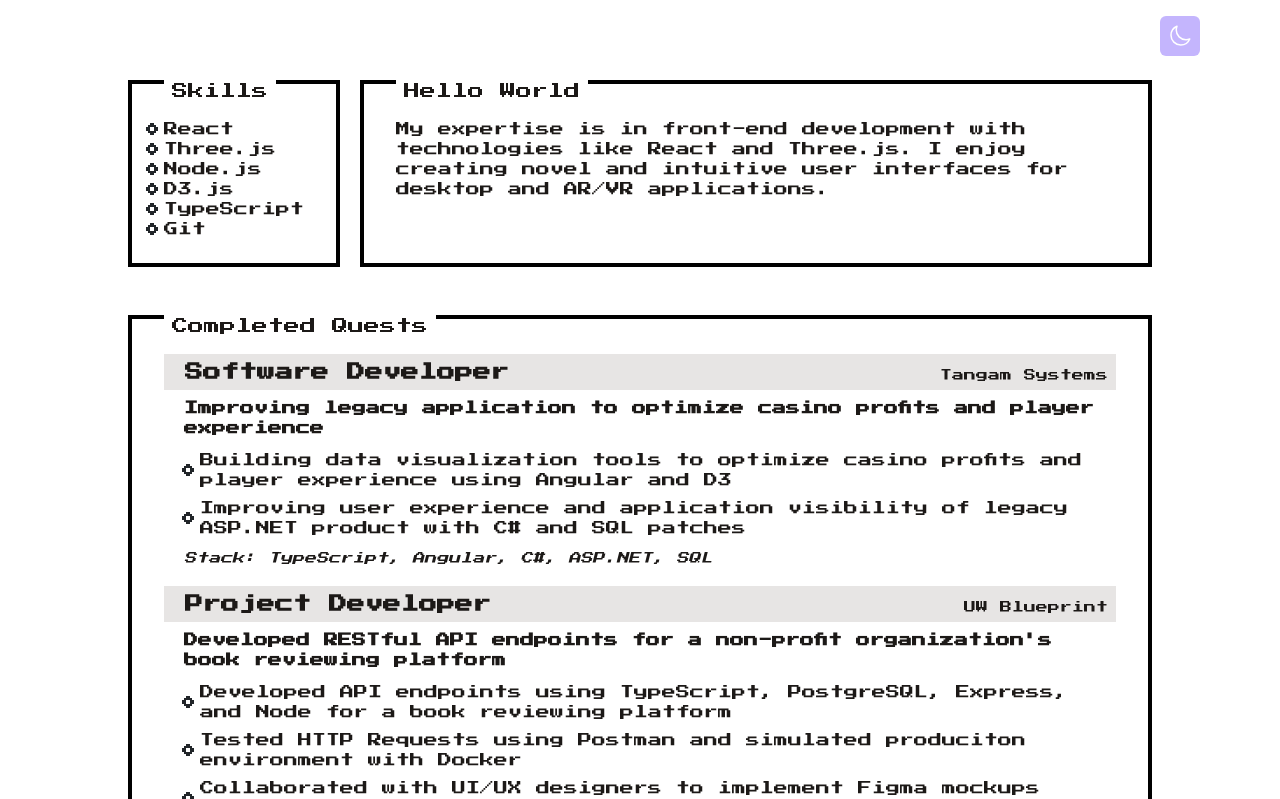
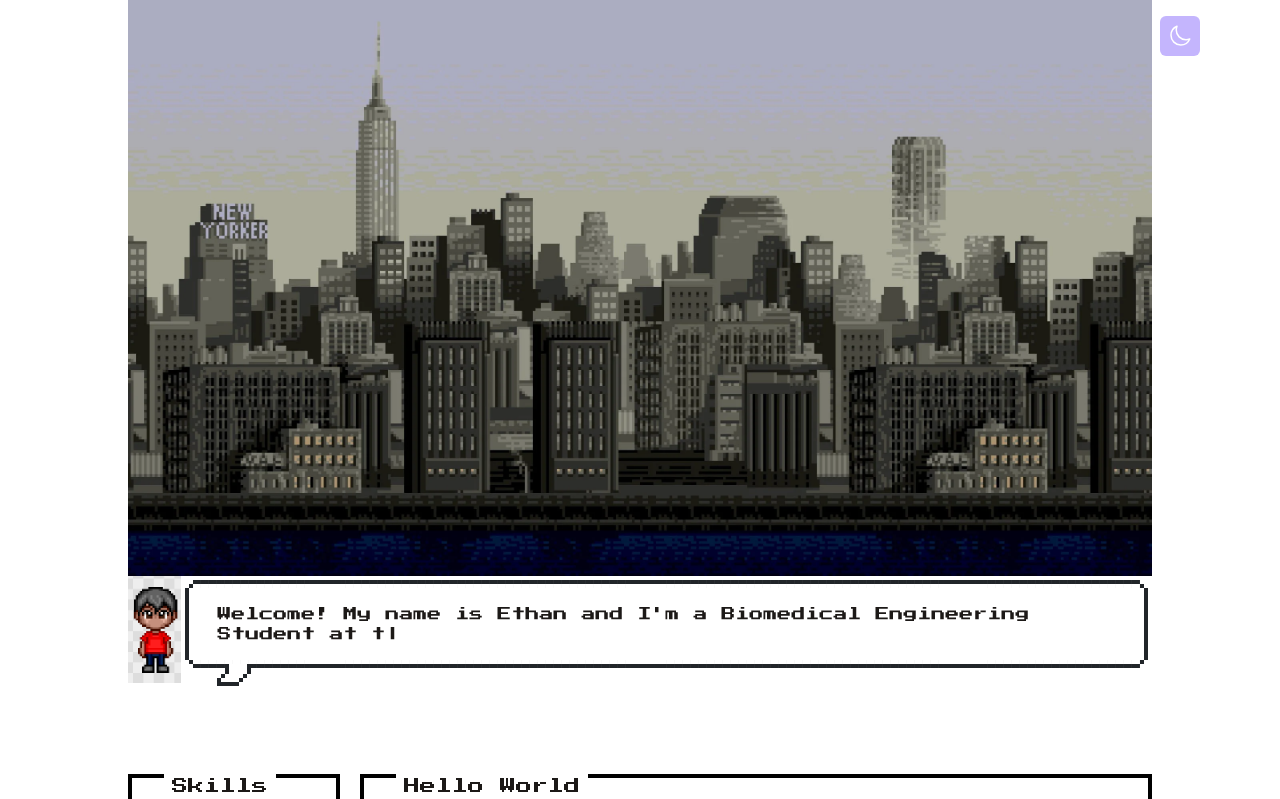
Before and after one commit to ethanalvizo/ethanalvizo.github.io, a React (Vite) app: page / in a window 1280 px wide. Shown: the top 799 px of the page. Built offline with nearby package versions, Linux system fonts and the light colour scheme.

Commit message:
Began header section

```diff
--- a/src/App.jsx
+++ b/src/App.jsx
@@ -2,6 +2,7 @@ import React, { useEffect, useState } from "react";
 import Contact from "./components/Contact";
 import Experience from "./components/Experience";
 import Footer from "./components/Footer";
+import Header from "./components/Header";
 import Intro from "./components/Intro";
 import Portfolio from "./components/Portfolio";
 import Timeline from "./components/Timeline";
@@ -74,6 +75,7 @@ function App() {
       </button>
       <div className="bg-white dark:bg-stone-900 text-stone-900 dark:text-stone-300 min-h-screen font-press-start">
         <div className="max-w-5xl w-11/12 mx-auto">
+          <Header />
           <Intro />
           <Experience />
           <Portfolio />
--- /dev/null
+++ b/src/components/Header.jsx
@@ -0,0 +1,36 @@
+import React from "react";
+import { TypeAnimation } from "react-type-animation";
+
+const Header = () => {
+  return (
+    <div className="">
+      <img src={"/assets/new-york.webp"} style={{ width: "100%" }} />
+      <section className="message-list">
+        <section class="message -left flex flex-row">
+          <i>
+            <img
+              src={"/assets/ethan-pixel.png"}
+              alt=""
+              width={60}
+              className=""
+            />
+          </i>
+          <div class="nes-balloon from-left text-sm ">
+            <TypeAnimation
+              sequence={[
+                "Welcome!",
+                1000,
+                "Welcome! My name is Ethan",
+                1000,
+                "Welcome! My name is Ethan and I'm a Biomedical Engineering Student at the University of Waterloo.",
+              ]}
+              wrapper="p"
+            />
+          </div>
+        </section>
+      </section>
+    </div>
+  );
+};
+
+export default Header;
--- a/src/components/Intro.jsx
+++ b/src/components/Intro.jsx
@@ -13,7 +13,6 @@ const Intro = () => {
             <li>Node.js</li>
             <li>D3.js</li>
             <li>TypeScript</li>
-            <li>Git</li>
           </ul>
         </div>
       </div>
```
Also changed, not shown: public/assets/ethan-pixel.png (added), public/assets/new-york.webp (added).
